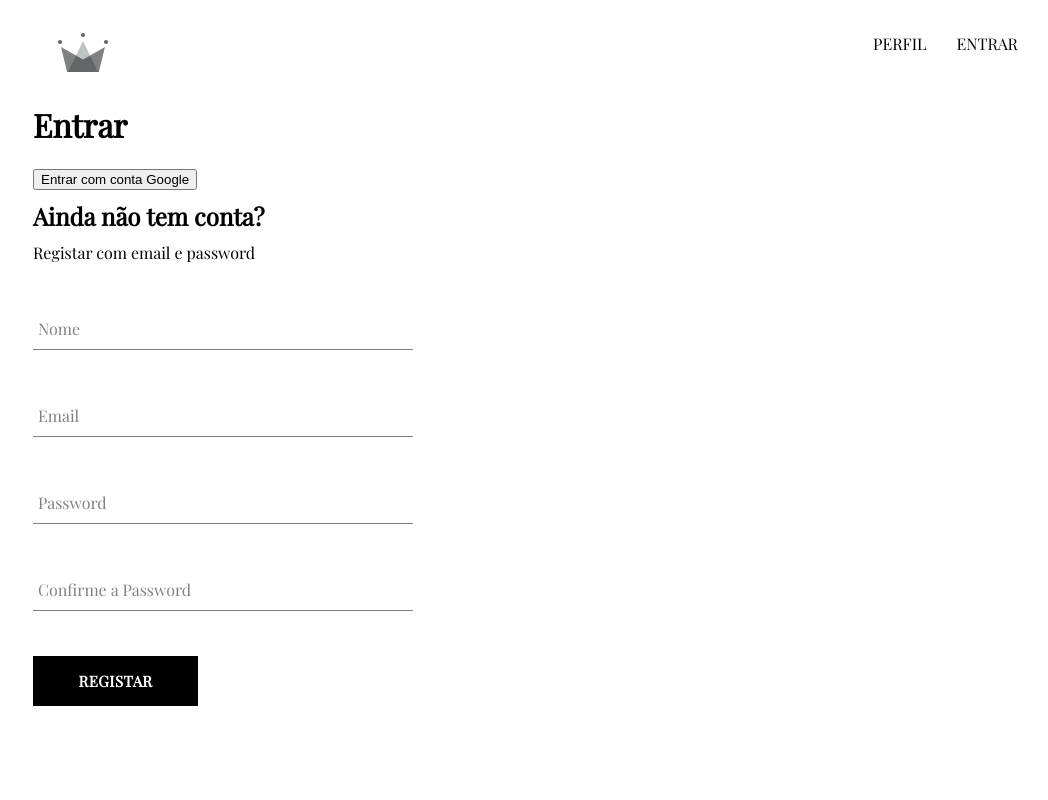
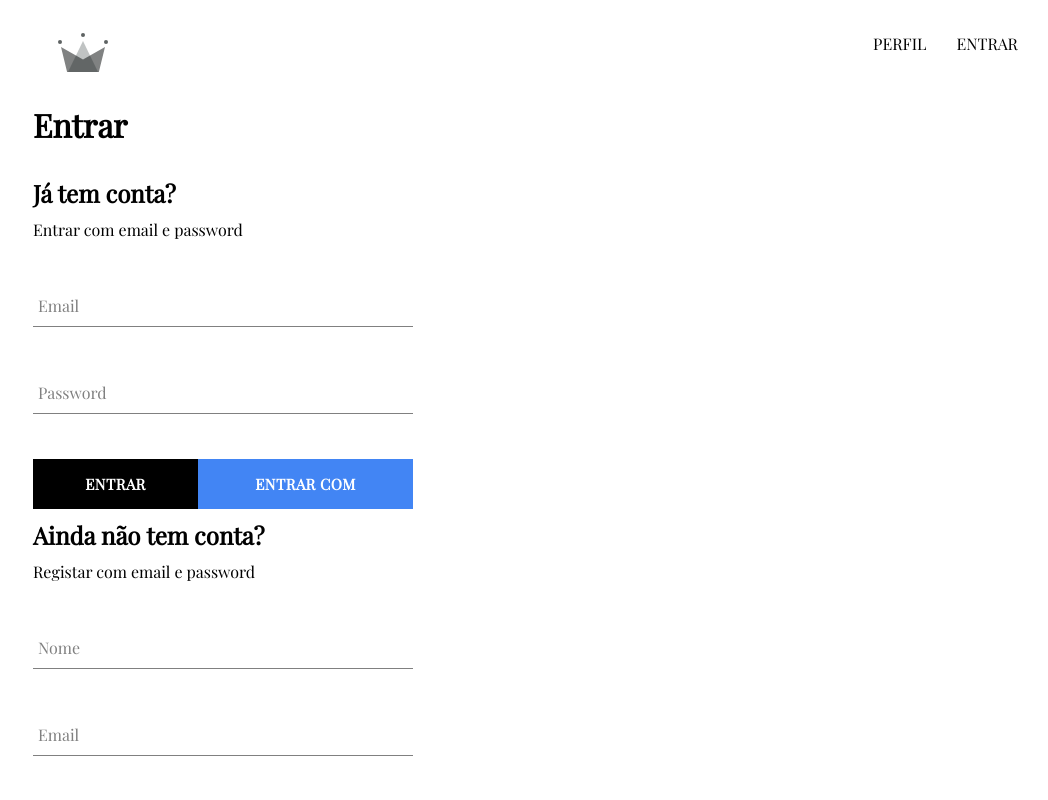
Before and after one commit to marcomartinscastanho/Secret-Ingredient, a React (Create React App) app: page /auth in a window 1280 px wide. Shown: the top 800 px of the page, without its empty margins (107-1155 px from the left). Built offline with nearby package versions, Linux system fonts and the light colour scheme.

Commit message:
sign-in form

```diff
--- /dev/null
+++ b/src/components/sign-in-form/sign-in-form.component.jsx
@@ -0,0 +1,89 @@
+import { useState } from "react";
+import { FormInput } from "../form-input/form-input.component";
+import {
+  signInWithGooglePopup,
+  signInUserWithEmailAndPassword,
+  createUserDocumentFromAuth,
+} from "../../utils/firebase/firebase.utils";
+import { Button } from "../button/button.component";
+import "./sign-in-form.styles.scss";
+
+const defaultFormFields = {
+  email: "",
+  password: "",
+};
+
+export const SignInForm = () => {
+  const [formFields, setFormFields] = useState(defaultFormFields);
+  const { email, password } = formFields;
+
+  /**
+   * Firebase handlers
+   */
+
+  const signInWithGoogle = async () => {
+    const { user } = await signInWithGooglePopup();
+    await createUserDocumentFromAuth(user);
+  };
+
+  /**
+   * Form handlers
+   */
+  const resetFormFields = () => {
+    setFormFields(defaultFormFields);
+  };
+
+  const handleChange = (event) => {
+    const { name, value } = event.target;
+    setFormFields({ ...formFields, [name]: value });
+  };
+
+  const handleSubmit = async (event) => {
+    event.preventDefault();
+
+    try {
+      const response = await signInUserWithEmailAndPassword(email, password);
+      console.log(response);
+      resetFormFields();
+    } catch (error) {
+      // if (error.code === "auth/email-already-in-use") {
+      //   alert("Já existe um utilizador registado com esse email");
+      // } else {
+      console.error("user creation encontered an error", error);
+      // }
+    }
+  };
+
+  return (
+    <div className="sign-in-container">
+      <h2>Já tem conta?</h2>
+      <span>Entrar com email e password</span>
+      <form onSubmit={handleSubmit}>
+        <FormInput
+          required
+          label="Email"
+          type="email"
+          name="email"
+          value={email}
+          onChange={handleChange}
+        />
+        <FormInput
+          required
+          label="Password"
+          type="password"
+          name="password"
+          value={password}
+          onChange={handleChange}
+        />
+        <div className="buttons-container">
+          <Button type="submit">Entrar</Button>
+          <Button buttonType="google" onClick={signInWithGoogle}>
+            Entrar com Google
+          </Button>
+        </div>
+      </form>
+    </div>
+  );
+};
+
+export default SignInForm;
--- /dev/null
+++ b/src/components/sign-in-form/sign-in-form.styles.scss
@@ -0,0 +1,14 @@
+.sign-in-container {
+  display: flex;
+  flex-direction: column;
+  width: 380px;
+
+  h2 {
+    margin: 10px 0;
+  }
+
+  .buttons-container {
+    display: flex;
+    justify-content: space-between;
+  }
+}
--- a/src/routes/auth/auth.component.jsx
+++ b/src/routes/auth/auth.component.jsx
@@ -1,20 +1,11 @@
-import {
-  createUserDocumentFromAuth,
-  signInWithGooglePopup,
-} from "../../utils/firebase/firebase.utils";
 import { SignUpForm } from "../../components/sign-up-form/sign-up-form.component";
+import { SignInForm } from "../../components/sign-in-form/sign-in-form.component";
 
 export const Auth = () => {
-  const logGoogleUser = async () => {
-    const { user } = await signInWithGooglePopup();
-    const userDocRef = await createUserDocumentFromAuth(user);
-  };
-
   return (
     <div>
       <h1>Entrar</h1>
-      <button onClick={logGoogleUser}>Entrar com conta Google</button>
-
+      <SignInForm />
       <SignUpForm />
     </div>
   );
--- a/src/utils/firebase/firebase.utils.js
+++ b/src/utils/firebase/firebase.utils.js
@@ -3,6 +3,7 @@ import {
   createUserWithEmailAndPassword,
   getAuth,
   signInWithPopup,
+  signInWithEmailAndPassword,
   GoogleAuthProvider,
 } from "firebase/auth";
 import { doc, getDoc, getFirestore, setDoc } from "firebase/firestore";
@@ -51,6 +52,12 @@ export const createAuthUserWithEmailAndPassword = async (email, password) => {
   return await createUserWithEmailAndPassword(auth, email, password);
 };
 
+export const signInUserWithEmailAndPassword = async (email, password) => {
+  if (!email || !password) return;
+
+  return await signInWithEmailAndPassword(auth, email, password);
+};
+
 /**
  * User Documents
  */
```
